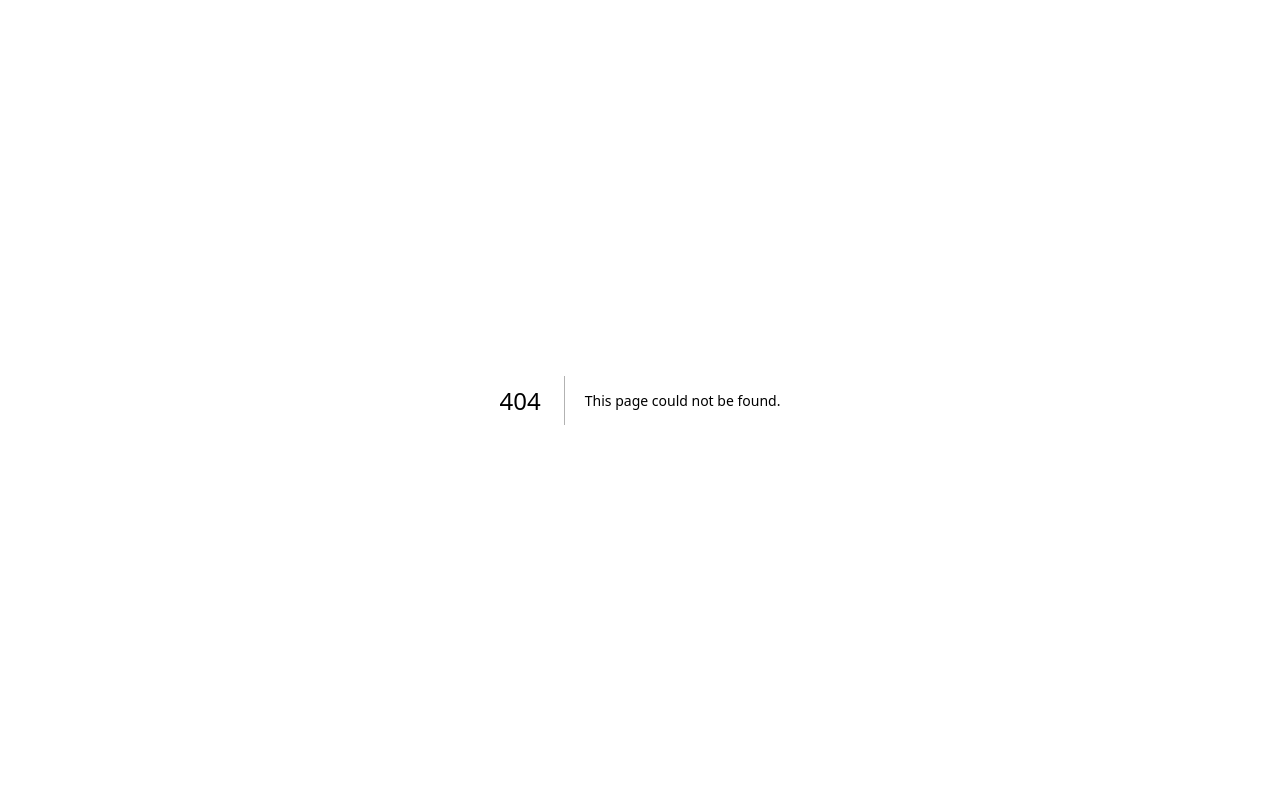
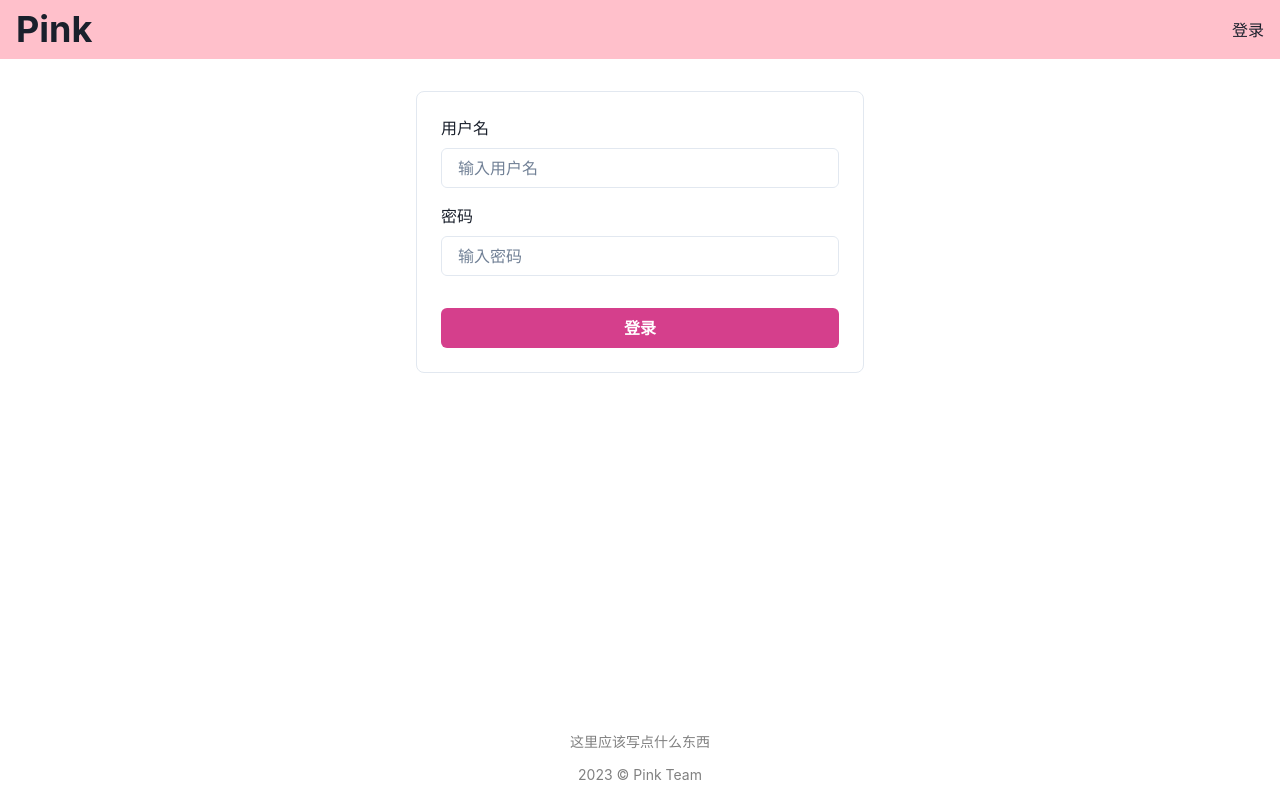
Before and after one commit to SECourse2023/pink, a Next.js app in the folder apps/ui/: page /login in a window 1280 px wide. Before the commit this address had no page. Built offline with nearby package versions, Linux system fonts and the light colour scheme.

Commit message:
login page (#4)
* feat: add layout components

* feat: add login page UI

```diff
--- /dev/null
+++ b/apps/ui/components/footer.tsx
@@ -0,0 +1,18 @@
+import { Flex, Spacer, Text, Stack } from '@chakra-ui/react'
+
+export default function Footer() {
+  return (
+    <Flex>
+      <Spacer />
+      <Stack spacing={3} align="center">
+        <Text fontSize="sm" color="gray">
+          这里应该写点什么东西
+        </Text>
+        <Text fontSize="sm" color="gray">
+          2023 © Pink Team
+        </Text>
+      </Stack>
+      <Spacer />
+    </Flex>
+  )
+}
--- /dev/null
+++ b/apps/ui/components/layout.tsx
@@ -0,0 +1,14 @@
+import type { PropsWithChildren } from 'react'
+import NavBar from './navbar'
+import Footer from './footer'
+import { Box } from '@chakra-ui/react'
+
+export default function Layout({ children }: PropsWithChildren) {
+  return (
+    <>
+      <NavBar />
+      <Box minH="80vh">{children}</Box>
+      <Footer />
+    </>
+  )
+}
--- /dev/null
+++ b/apps/ui/components/navbar.tsx
@@ -0,0 +1,14 @@
+import { Flex, Heading, Spacer, Link } from '@chakra-ui/react'
+import NextLink from 'next/link'
+
+export default function NavBar() {
+  return (
+    <Flex px={4} py={2} backgroundColor="pink" alignItems="center">
+      <Heading>Pink</Heading>
+      <Spacer />
+      <Link as={NextLink} href="/login">
+        登录
+      </Link>
+    </Flex>
+  )
+}
--- a/apps/ui/pages/_app.tsx
+++ b/apps/ui/pages/_app.tsx
@@ -1,10 +1,13 @@
 import { ChakraProvider } from '@chakra-ui/react'
 import type { AppProps } from 'next/app'
+import Layout from '../components/layout'
 
 function App({ Component, pageProps }: AppProps) {
   return (
     <ChakraProvider>
-      <Component {...pageProps} />
+      <Layout>
+        <Component {...pageProps} />
+      </Layout>
     </ChakraProvider>
   )
 }
--- /dev/null
+++ b/apps/ui/pages/login.tsx
@@ -0,0 +1,28 @@
+import { Box, Button, FormControl, FormLabel, Input } from '@chakra-ui/react'
+import React from 'react'
+import { useRouter } from 'next/router'
+export default function Login() {
+  const router = useRouter()
+  const onLogin = () => {
+    alert('登录成功')
+    router.push('/')
+  }
+
+  return (
+    <Box maxW="md" mx="auto" mt={8} borderWidth="1px" borderRadius="lg" overflow="hidden">
+      <Box p="6">
+        <FormControl>
+          <FormLabel>用户名</FormLabel>
+          <Input placeholder="输入用户名" />
+        </FormControl>
+        <FormControl mt={4}>
+          <FormLabel>密码</FormLabel>
+          <Input type="password" placeholder="输入密码" />
+        </FormControl>
+        <Button colorScheme="pink" mt={8} onClick={onLogin} w="full">
+          登录
+        </Button>
+      </Box>
+    </Box>
+  )
+}
```
Also changed, not shown: apps/ui/pages/index.tsx (+1 -6 lines).
